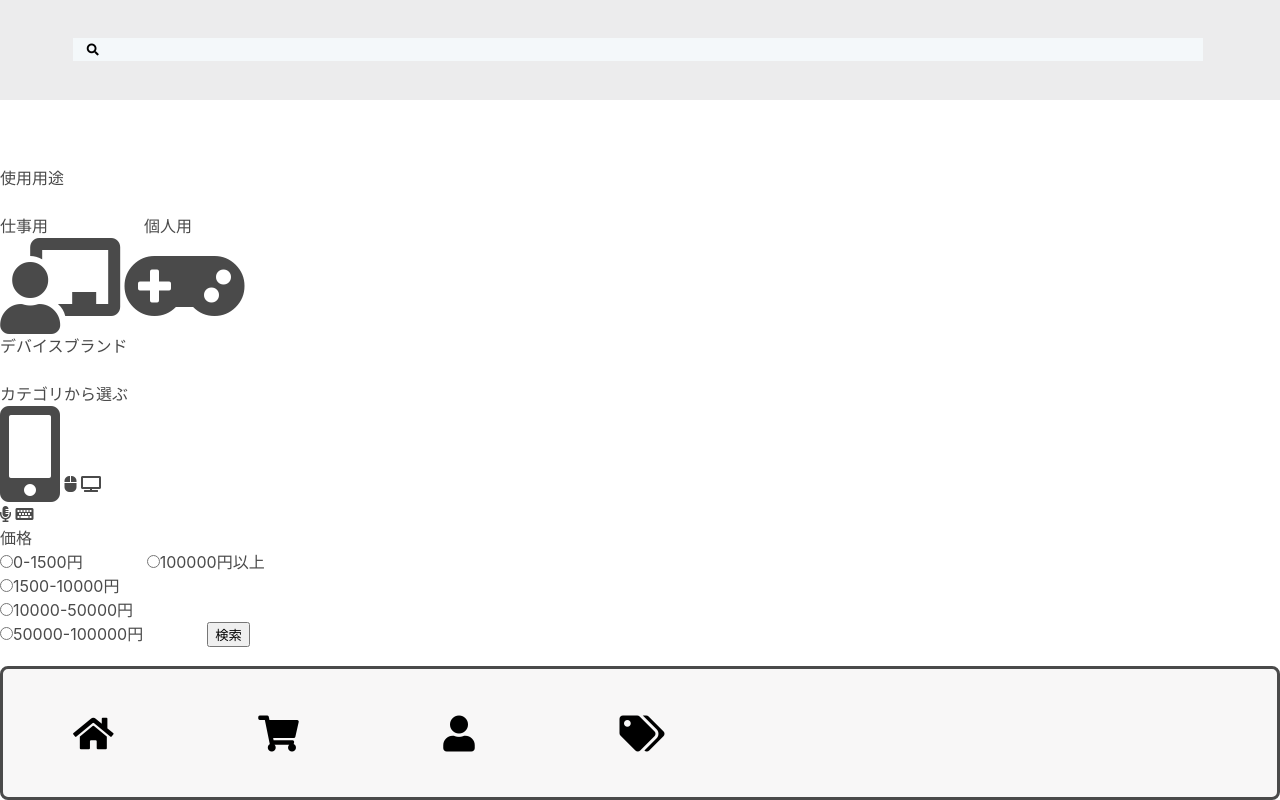
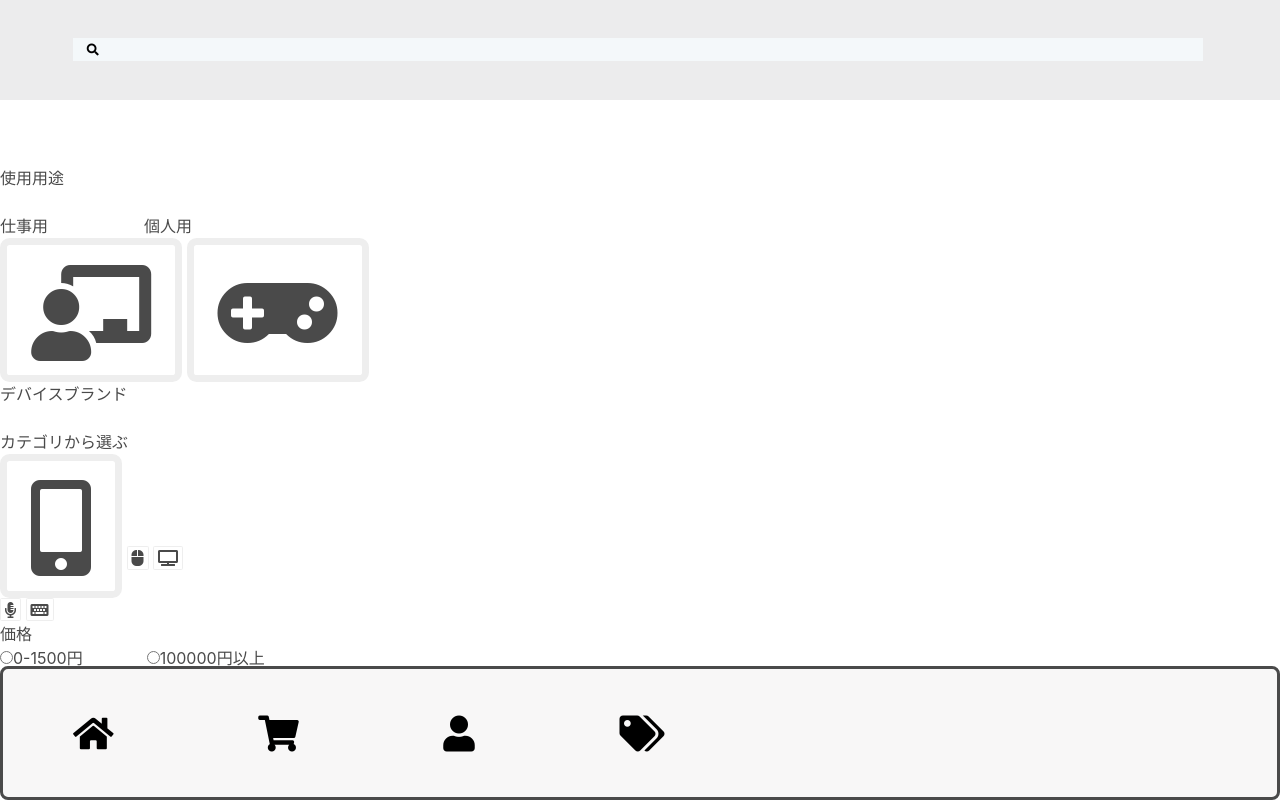
Before and after one commit to HidetoOzeki/GamingDeviceEC, a PHP site: page /category_list.php in a window 1280 px wide. Run offline with PHP 8.4, Linux system fonts and the light colour scheme.

Commit message:
カテゴリ一覧画面CSS

```diff
--- a/source/category_list.php
+++ b/source/category_list.php
@@ -4,8 +4,8 @@
     <div class="category_div">
         仕事用　　　　　　個人用
         <form>
-            <label><input type="radio" name="purpose" class="none"><i class="fas fa-chalkboard-teacher fa-6x"></i></label>
-            <label><input type="radio" name="purpose" class="none"><i class="fas fa-gamepad fa-6x"></i></label>
+            <label><input type="radio" name="purpose" class="none"><i class="fas fa-chalkboard-teacher fa-6x fa-border"></i></label>
+            <label><input type="radio" name="purpose" class="none"><i class="fas fa-gamepad fa-6x fa-border"></i></label>
             <p>デバイスブランド</p>
             <label><input type="radio" name="bland" class="none"></label>
             <label><input type="radio" name="bland" class="none"></label>
@@ -14,11 +14,11 @@
             <label><input type="radio" name="bland" class="none"></label>
             <label><input type="radio" name="bland" class="none"></label>
             <p>カテゴリから選ぶ</p>
-            <label><input type="radio" name="category" class="none"><i class="fas fa-mobile-alt fa-6x"></i></label>
-            <label><input type="radio" name="category" class="none"><i class="fas fa-mouse fa-3"></i></label>
-            <label><input type="radio" name="category" class="none"><i class="fas fa-tv"></i></label><br>
-            <label><input type="radio" name="category" class="none"><i class="fas fa-microphone-alt fa-3"></i></label>
-            <label><input type="radio" name="category" class="none"><i class="fas fa-keyboard fa-3"></i></label>
+            <label><input type="radio" name="category" class="none"><i class="fas fa-mobile-alt fa-6x fa-border"></i></label>
+            <label><input type="radio" name="category" class="none"><i class="fas fa-mouse fa-3 fa-border"></i></label>
+            <label><input type="radio" name="category" class="none"><i class="fas fa-tv fa-border"></i></label><br>
+            <label><input type="radio" name="category" class="none"><i class="fas fa-microphone-alt fa-3 fa-border"></i></label>
+            <label><input type="radio" name="category" class="none"><i class="fas fa-keyboard fa-3 fa-border"></i></label>
             <label><input type="radio" name="category" class="none"></label>
             <p>価格</p>
             <label><input type="radio" name="price">0-1500円</label>　　　　<label><input type="radio" name="price">100000円以上</label><br>
--- a/source/style/style.css
+++ b/source/style/style.css
@@ -23,9 +23,6 @@
 .none{
     display: none;
 }
-.none i {
-    border: solid;
-}
 .none:checked{
 
 }
```
